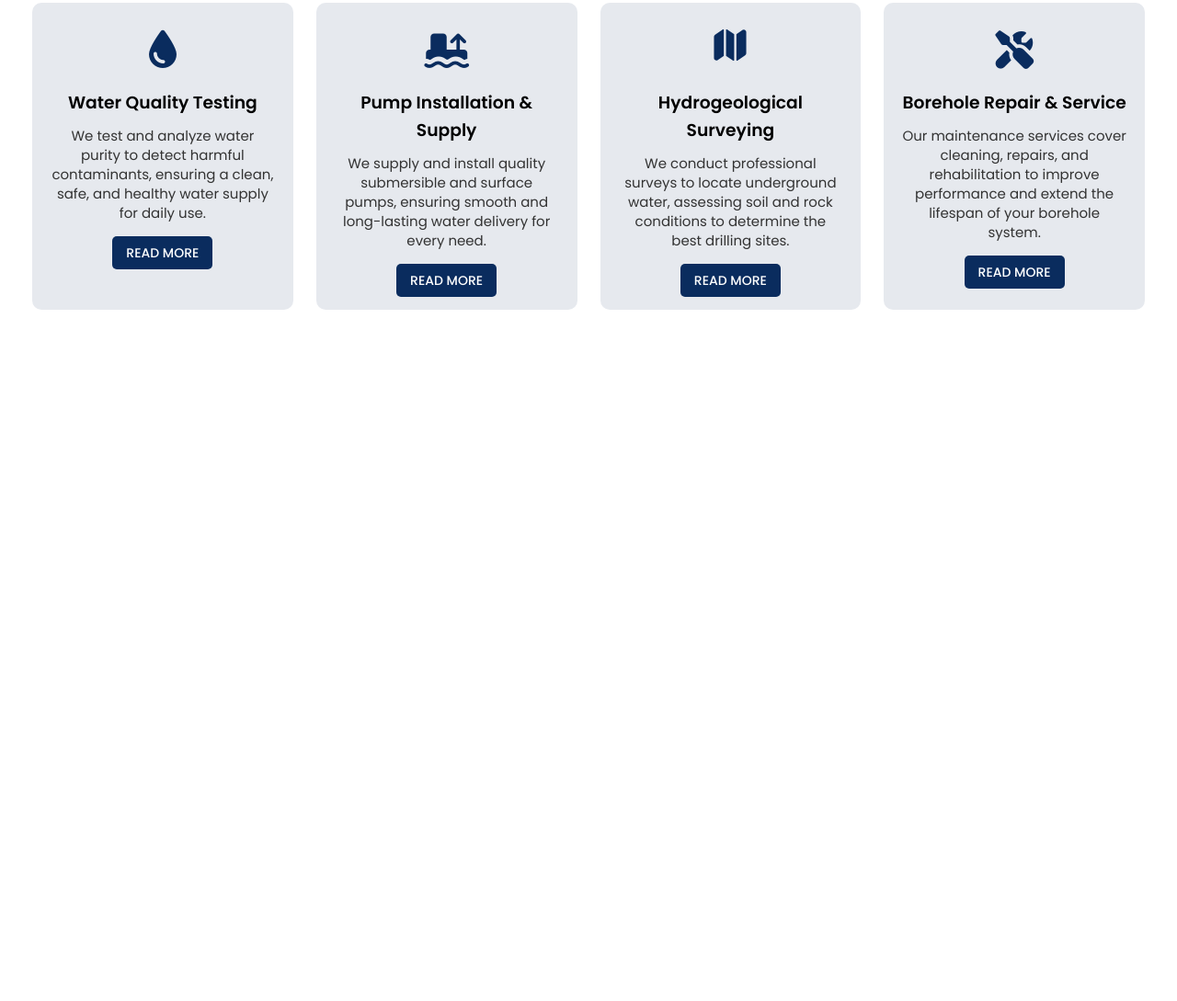
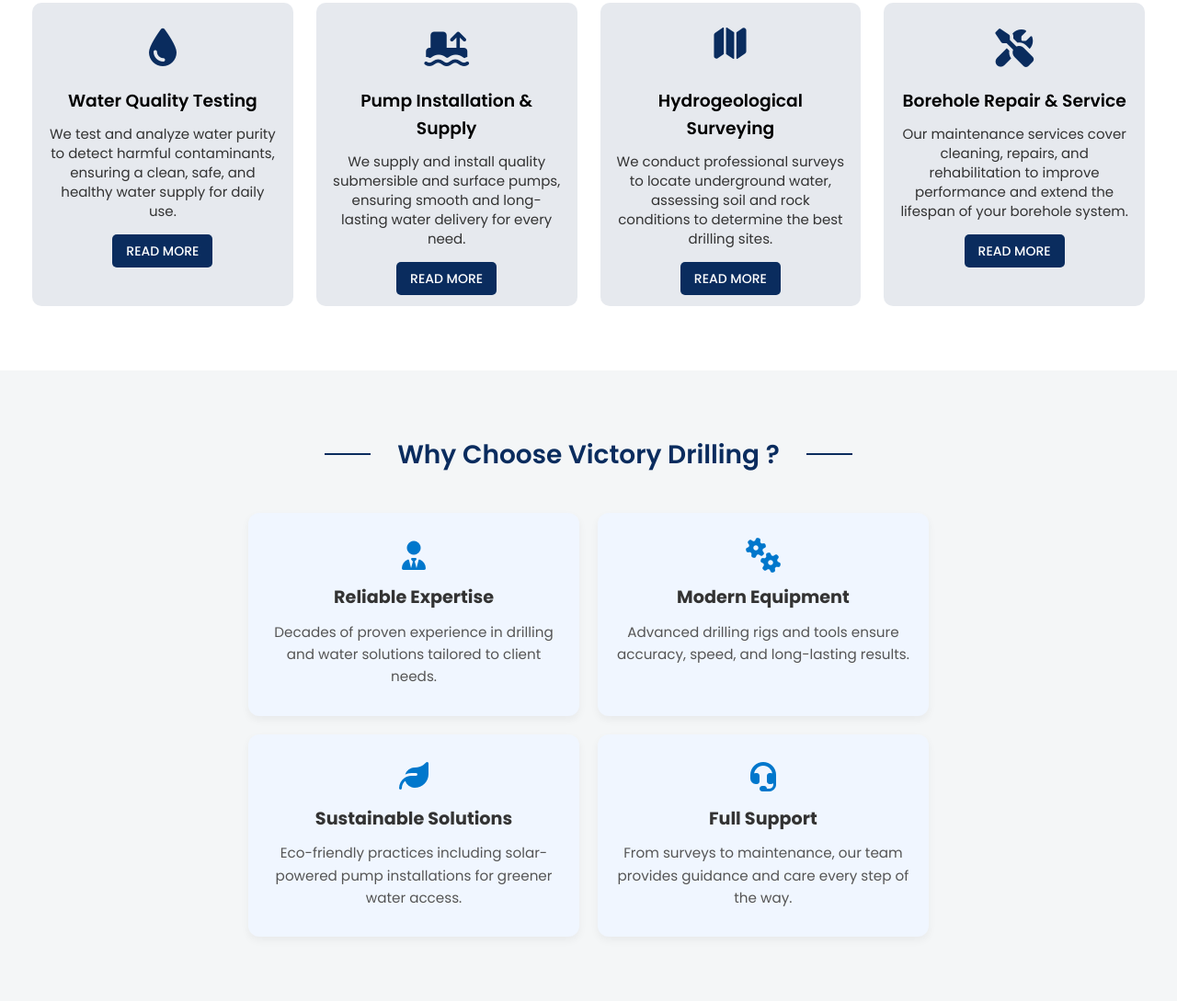
Before and after one commit to Robert-86/Victory_drilling, a plain HTML site: page index.html in a window 1280 px wide. Shown: the part 1081-2170 px from the top of the page at 92% size. Before the commit the page ends 1488 px from the top, so only its background shows below. Drawn offline with nearby package versions, Linux system fonts and the light colour scheme.

Commit message:
edited @ 5:30 saturday

```diff
--- a/Css/index.css
+++ b/Css/index.css
@@ -18,6 +18,10 @@
     max-width: 1500px;
     margin: 0 auto;
     padding: 0 35px;
+    display: flex;
+    align-items: center;
+    justify-content: center;
+    flex-direction: column;
     /* background-color: #78aeff; */
 }
 
@@ -30,13 +34,16 @@
   /* height: 9vh; */
   text-align: center;
   background-color: #0a2c5e;
-  /* overflow: hidden; */
+  overflow: hidden;
   padding: 10px;
   z-index: 1000;
 }
 
 
-.header .container {
+.header .container-1{
+    max-width: 1500px;
+    margin: 0 auto;
+    padding: 0 35px;
     display: flex;
     justify-content: space-between;
     align-items: center;
@@ -182,12 +189,7 @@
     padding: 70px 0;
 }
 
-.services .container {
-    display: flex;
-    align-items: center;
-    justify-content: center;
-    flex-direction: column;
-}
+
 
 .services h2 {
     position: relative;
@@ -232,7 +234,7 @@
 
 .service-item {
     background-color: #0a2c5e1a;
-    padding:20px;
+    padding:18px;
     border-radius: 10px;
     transition: transform 0.3s ease;
 }
@@ -264,3 +266,80 @@
     font-weight: 500;
     transition: background 0.3s ease;
 }
+
+
+/* why choose us section */
+.why-us {
+    width: 100%;
+    height: 100%;
+    text-align: center;
+    padding: 70px 0;
+    background-color: #f4f6f7;
+}
+
+
+.why-us h2 {
+    position: relative;
+    font-size: 28px;
+    font-weight: 600;
+    color: #0a2c5e;
+}
+
+.why-us h2::before {
+    content: '';
+    position: absolute;
+    width: 50px;
+    height: 2px;
+    background-color: #0a2c5e;
+    left: -13%;
+    transform: translateX(-50%);
+    top: 20px;
+}
+
+.why-us h2::after {
+    content: '';
+    position: absolute;
+    width: 50px;
+    height: 2px;
+    background-color: #0a2c5e;
+    right: -25%;
+    transform: translateX(-50%);
+    top: 20px;
+}
+
+
+.why-grid {
+      display: grid;
+      grid-template-columns: repeat(auto-fit, minmax(250px, 1fr));
+      gap: 20px;
+      margin-top: 40px;
+    }
+
+    .why-card {
+      background: #f0f6ff;
+      padding: 30px 20px;
+      border-radius: 12px;
+      box-shadow: 0 4px 10px rgba(0,0,0,0.05);
+      transition: transform 0.3s ease;
+    }
+
+    .why-card:hover {
+      transform: translateY(-5px);
+    }
+
+    .why-card i {
+      font-size: 2rem;
+      color: #0077cc;
+      margin-bottom: 15px;
+    }
+
+    .why-card h3 {
+      font-size: 1.2rem;
+      margin-bottom: 10px;
+      color: #333;
+    }
+
+    .why-card p {
+      font-size: 0.95rem;
+      color: #555;
+    }
--- a/index.html
+++ b/index.html
@@ -14,7 +14,7 @@
     <div class="main-wrapper">
         <!-- Header Section -->
         <div class="header">
-            <div class="container">
+            <div class="container-1">
             <div class="logo">
                 <h1>Victory</h1>
             </div>
@@ -80,7 +80,43 @@
                 </div>
             </div>
         </div>
-    </div>
+
+
+        <div class="why-us">
+            <div class="container">
+                <div class="why-head">
+                    <h2 class="head-2">Why Choose Victory Drilling ?</h2>
+                </div>
+                <div class="why-grid">
+
+              <div class="why-card">
+                <i class="fas fa-user-tie"></i>
+                <h3>Reliable Expertise</h3>
+                <p>Decades of proven experience in drilling and water solutions tailored to client needs.</p>
+              </div>
+
+              <div class="why-card">
+                <i class="fas fa-cogs"></i>
+                <h3>Modern Equipment</h3>
+                <p>Advanced drilling rigs and tools ensure accuracy, speed, and long-lasting results.</p>
+              </div>
+
+              <div class="why-card">
+                <i class="fas fa-leaf"></i>
+                <h3>Sustainable Solutions</h3>
+                <p>Eco-friendly practices including solar-powered pump installations for greener water access.</p>
+              </div>
+
+              <div class="why-card">
+                <i class="fas fa-headset"></i>
+                <h3>Full Support</h3>
+                <p>From surveys to maintenance, our team provides guidance and care every step of the way.</p>
+              </div>
+
+            </div>
+                   </div>
+                </div>
+            </div>
 
 
     <script type="module" src="https://unpkg.com/ionicons@7.1.0/dist/ionicons/ionicons.esm.js"></script>
```
